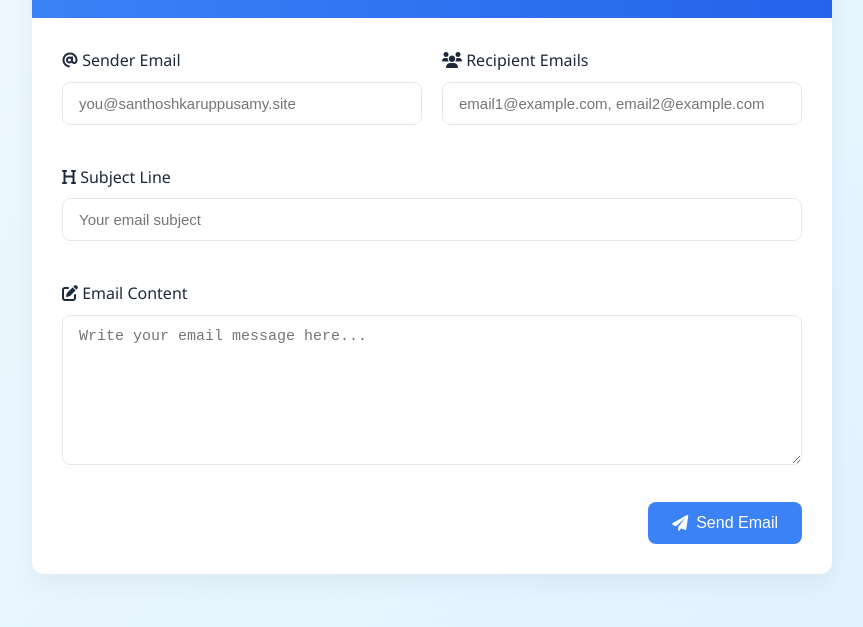
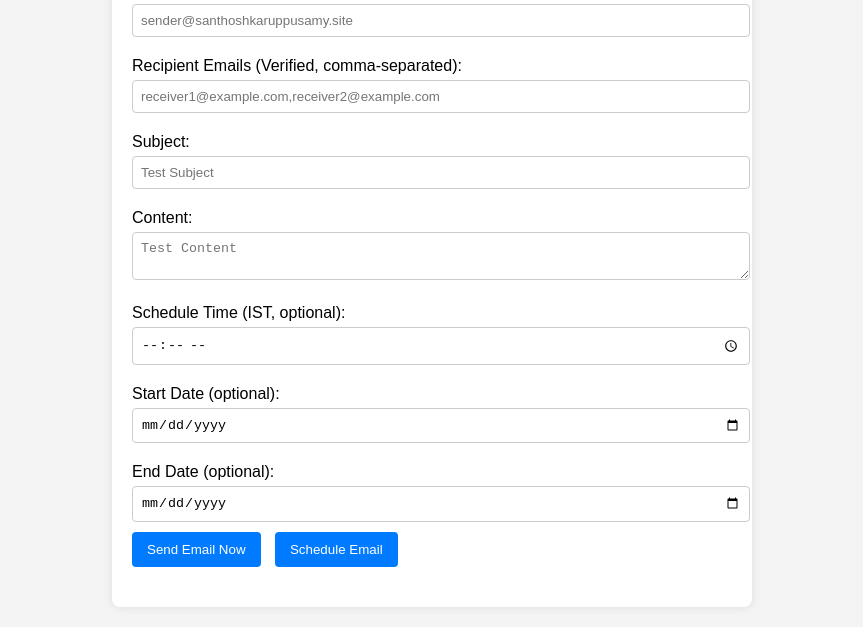
Before and after one commit to santhoshkaruppusamy55/email-app-frontend, a plain HTML site: page index.html in a window 1280 px wide. Shown: the part 173-800 px from the top of the page, without its empty margins (208-1071 px from the left). Drawn offline with Linux system fonts and the light colour scheme.

Commit message:
Update index.html

```diff
--- a/index.html
+++ b/index.html
@@ -3,272 +3,88 @@
 <head>
     <meta charset="UTF-8">
     <meta name="viewport" content="width=device-width, initial-scale=1.0">
-    <title>Transactional Email Service</title>
-    <link href="https://cdnjs.cloudflare.com/ajax/libs/font-awesome/6.0.0-beta3/css/all.min.css" rel="stylesheet">
+    <title>Email Service</title>
     <style>
-        :root {
-            --primary: #3b82f6;
-            --primary-dark: #2563eb;
-            --secondary: #f3f4f6;
-            --text: #1e293b;
-            --light-text: #64748b;
-            --danger: #ef4444;
-            --success: #10b981;
-        }
-
-        * {
-            box-sizing: border-box;
+        body {
+            font-family: Arial, sans-serif;
+            background-color: #f4f4f4;
             margin: 0;
-            padding: 0;
-        }
-
-        body {
-            font-family: 'Segoe UI', Tahoma, Geneva, Verdana, sans-serif;
-            background: linear-gradient(135deg, #f0f9ff 0%, #e0f2fe 100%);
-            color: var(--text);
-            line-height: 1.6;
-            min-height: 100vh;
-            display: flex;
-            justify-content: center;
-            align-items: center;
             padding: 20px;
         }
-
         .container {
-            max-width: 800px;
-            width: 100%;
-            background: #ffffff;
-            border-radius: 12px;
-            box-shadow: 0 10px 25px rgba(0, 0, 0, 0.05);
-            overflow: hidden;
+            max-width: 600px;
+            margin: 0 auto;
+            background: #fff;
+            padding: 20px;
+            border-radius: 8px;
+            box-shadow: 0 0 10px rgba(0,0,0,0.1);
         }
-
-        .header {
-            background: linear-gradient(90deg, var(--primary) 0%, var(--primary-dark) 100%);
-            color: white;
-            padding: 30px;
-            text-align: center;
+        h1 {
+            color: #333;
         }
-
-        .header h1 {
-            font-size: 28px;
-            font-weight: 600;
-            margin-bottom: 8px;
-        }
-
-        .header p {
-            opacity: 0.9;
-            font-size: 16px;
-        }
-
-        .content {
-            padding: 30px;
-        }
-
-        .form-grid {
-            display: grid;
-            grid-template-columns: 1fr 1fr;
-            gap: 20px;
-        }
-
-        .form-group {
+        form {
             margin-bottom: 20px;
         }
-
-        .full-width {
-            grid-column: span 2;
-        }
-
         label {
             display: block;
-            margin-bottom: 8px;
-            font-weight: 500;
-            color: var(--text);
+            margin: 10px 0 5px;
         }
-
         input, textarea {
             width: 100%;
-            padding: 12px 16px;
-            border: 1px solid #e2e8f0;
-            border-radius: 8px;
-            font-size: 15px;
-            transition: all 0.3s;
+            padding: 8px;
+            margin-bottom: 10px;
+            border: 1px solid #ccc;
+            border-radius: 4px;
         }
-
-        input:focus, textarea:focus {
-            outline: none;
-            border-color: var(--primary);
-            box-shadow: 0 0 0 3px rgba(59, 130, 246, 0.2);
+        button {
+            background-color: #007bff;
+            color: #fff;
+            padding: 10px 15px;
+            border: none;
+            border-radius: 4px;
+            cursor: pointer;
+            margin-right: 10px;
         }
-
-        textarea {
-            min-height: 150px;
-            resize: vertical;
-        }
-
-        .button-container {
-            display: flex;
-            justify-content: flex-end;
-            margin-top: 10px;
-        }
-
-        button {
-            display: flex;
-            align-items: center;
-            justify-content: center;
-            background-color: var(--primary);
-            color: white;
-            border: none;
-            border-radius: 8px;
-            padding: 12px 24px;
-            font-size: 16px;
-            font-weight: 500;
-            cursor: pointer;
-            transition: all 0.2s;
-        }
-
         button:hover {
-            background-color: var(--primary-dark);
-            transform: translateY(-2px);
-        }
-
-        button i {
-            margin-right: 8px;
-        }
-
-        .alert {
-            padding: 16px;
-            border-radius: 8px;
-            margin-bottom: 20px;
-            display: none;
-        }
-
-        .alert-success {
-            background-color: #d1fae5;
-            color: #065f46;
-            border-left: 4px solid var(--success);
-        }
-
-        .alert-error {
-            background-color: #fee2e2;
-            color: #b91c1c;
-            border-left: 4px solid var(--danger);
-        }
-
-        @media (max-width: 768px) {
-            .form-grid {
-                grid-template-columns: 1fr;
-            }
-
-            .full-width {
-                grid-column: span 1;
-            }
+            background-color: #0056b3;
         }
     </style>
 </head>
 <body>
     <div class="container">
-        <div class="header">
         <h1>Email Service</h1>
-            <p>Send professional emails to multiple recipients</p>
-        </div>
-
-        <div class="content">
-            <div id="alertBox" class="alert"></div>
+        <p>Send or schedule emails to verified recipients using AWS SES.</p>
 
         <form id="emailForm">
-                <div class="form-grid">
-                    <div class="form-group">
-                        <label for="sender">
-                            <i class="fas fa-at"></i> Sender Email
-                        </label>
-                        <input
-                            type="email"
-                            id="sender"
-                            required
-                            placeholder="you@santhoshkaruppusamy.site"
-                        >
-                    </div>
-
-                    <div class="form-group">
-                        <label for="receivers">
-                            <i class="fas fa-users"></i> Recipient Emails
-                        </label>
-                        <input
-                            type="text"
-                            id="receivers"
-                            required
-                            placeholder="email1@example.com, email2@example.com"
-                        >
-                    </div>
-
-                    <div class="form-group full-width">
-                        <label for="subject">
-                            <i class="fas fa-heading"></i> Subject Line
-                        </label>
-                        <input
-                            type="text"
-                            id="subject"
-                            required
-                            placeholder="Your email subject"
-                        >
-                    </div>
-
-                    <div class="form-group full-width">
-                        <label for="content">
-                            <i class="fas fa-edit"></i> Email Content
-                        </label>
-                        <textarea
-                            id="content"
-                            required
-                            placeholder="Write your email message here..."
-                        ></textarea>
-                    </div>
-                </div>
-
-                <div class="button-container">
-                    <button type="submit" id="sendNow">
-                        <i class="fas fa-paper-plane"></i> Send Email
-                    </button>
-                </div>
+            <label for="sender">Sender Email (Verified):</label>
+            <input type="email" id="sender" required placeholder="sender@santhoshkaruppusamy.site">
+            <label for="receivers">Recipient Emails (Verified, comma-separated):</label>
+            <input type="text" id="receivers" required placeholder="receiver1@example.com,receiver2@example.com">
+            <label for="subject">Subject:</label>
+            <input type="text" id="subject" required placeholder="Test Subject">
+            <label for="content">Content:</label>
+            <textarea id="content" required placeholder="Test Content"></textarea>
+            <label for="sendTime">Schedule Time (IST, optional):</label>
+            <input type="time" id="sendTime">
+            <label for="startDate">Start Date (optional):</label>
+            <input type="date" id="startDate">
+            <label for="endDate">End Date (optional):</label>
+            <input type="date" id="endDate">
+            <button type="submit" id="sendNow">Send Email Now</button>
+            <button type="submit" id="schedule">Schedule Email</button>
         </form>
-        </div>
     </div>
 
     <script>
-        const apiBaseUrl = 'https://sirvaz42x9.execute-api.ap-south-1.amazonaws.com/prod';
-        const alertBox = document.getElementById('alertBox');
-
-        function showAlert(message, type) {
-            alertBox.textContent = message;
-            alertBox.className = `alert ${type === 'success' ? 'alert-success' : 'alert-error'}`;
-            alertBox.style.display = 'block';
-
-            // Auto hide after 5 seconds
-            setTimeout(() => {
-                alertBox.style.display = 'none';
-            }, 5000);
-        }
+        const apiBaseUrl = 'API_GATEWAY_BASE_URL'; // Replace with your API Gateway URL
 
         document.getElementById('emailForm').addEventListener('submit', async (e) => {
             e.preventDefault();
-
             const sender = document.getElementById('sender').value.trim();
             const receivers = document.getElementById('receivers').value.split(',').map(email => email.trim());
             const subject = document.getElementById('subject').value.trim();
             const content = document.getElementById('content').value.trim();
 
-            // Basic validation
-            if (!sender || !receivers.length || !subject || !content) {
-                showAlert('Please fill in all fields correctly', 'error');
-                return;
-            }
-
-            const sendButton = document.getElementById('sendNow');
-            sendButton.disabled = true;
-            sendButton.innerHTML = '<i class="fas fa-spinner fa-spin"></i> Sending...';
-
-            try {
             const payload = {
                 sender: sender,
                 to: receivers,
@@ -276,26 +92,36 @@
                 body: content
             };
 
+            try {
+                if (e.submitter.id === 'sendNow') {
                     const response = await fetch(`${apiBaseUrl}/send-email`, {
                         method: 'POST',
                         headers: { 'Content-Type': 'application/json' },
                         body: JSON.stringify(payload)
                     });
-
                     const result = await response.json();
-
-                if (response.ok) {
-                    showAlert(result.message || 'Email sent successfully!', 'success');
-                    document.getElementById('emailForm').reset();
-                } else {
-                    showAlert(result.error || 'Failed to send email. Please try again.', 'error');
+                    alert(result.message || result.error);
+                } else if (e.submitter.id === 'schedule') {
+                    const sendTime = document.getElementById('sendTime').value;
+                    const startDate = document.getElementById('startDate').value;
+                    const endDate = document.getElementById('endDate').value;
+                    if (!sendTime || !startDate || !endDate) {
+                        alert('Please provide schedule time, start date, and end date');
+                        return;
+                    }
+                    payload.send_time = sendTime;
+                    payload.start_date = startDate;
+                    payload.end_date = endDate;
+                    const response = await fetch(`${apiBaseUrl}/schedule-email`, {
+                        method: 'POST',
+                        headers: { 'Content-Type': 'application/json' },
+                        body: JSON.stringify(payload)
+                    });
+                    const result = await response.json();
+                    alert(result.message || result.error);
                 }
             } catch (error) {
-                showAlert('Network error. Please check your connection and try again.', 'error');
-                console.error('Error:', error);
-            } finally {
-                sendButton.disabled = false;
-                sendButton.innerHTML = '<i class="fas fa-paper-plane"></i> Send Email';
+                alert(`Error: ${error.message}`);
             }
         });
     </script>
```
Lines whose indentation alone changed are shown as unchanged.
